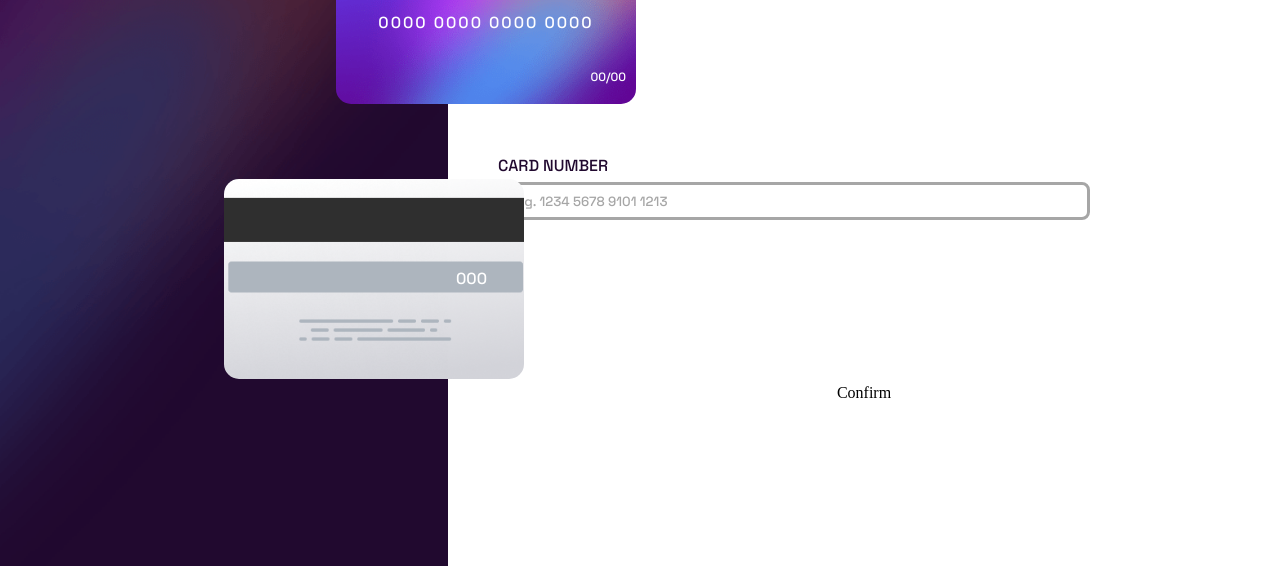
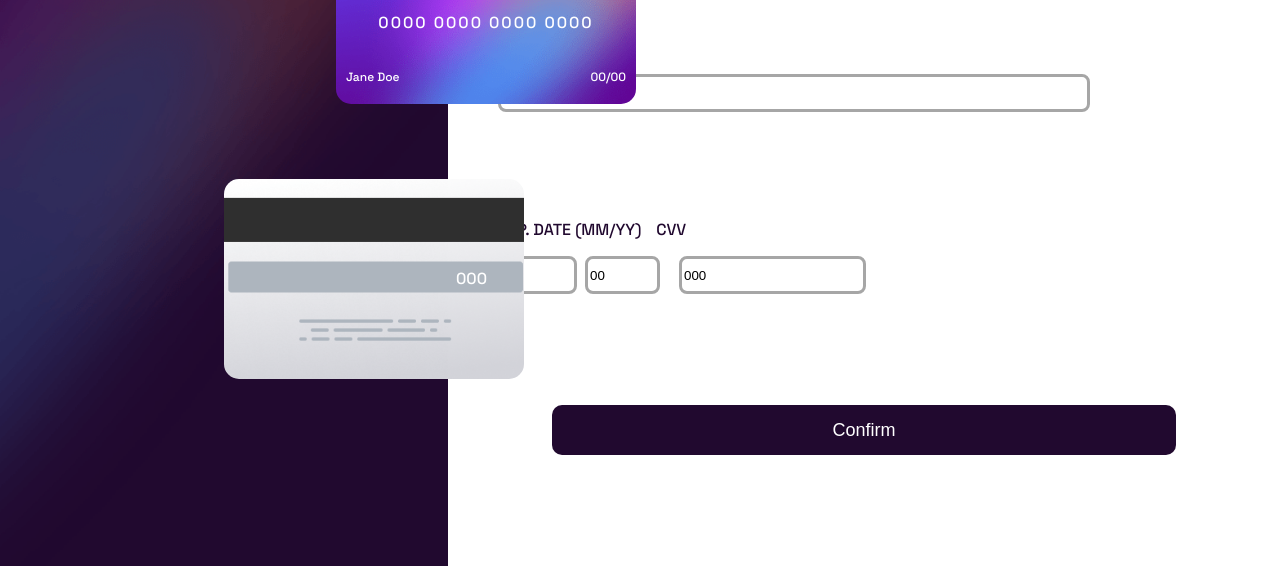
Before and after one commit to abbigailmerrill/personalProjects, a website: page cardDetailsForm/index.html in a window 1280 px wide. Shown: the part 234-800 px from the top of the page. Drawn offline with nearby package versions, Linux system fonts and the light colour scheme.

Commit message:
design updates

```diff
--- a/cardDetailsForm/index.html
+++ b/cardDetailsForm/index.html
@@ -29,25 +29,39 @@
          <div class="cardNumber fontAdjust">0000 0000 0000 0000</div>
          <div class="holderInfo">
             <div class="name"><p class="fontAdjust">Jane Doe</p></div>
-            <div class="date fontAdjust"><p class="fontAdjust">00/00</p></div>
+            <div class="date fontAdjust">
+               <p class="monthText fontAdjust">00</p>
+               <p class="fontAdjust">/</p>
+               <p class="yearText fontAdjust">00</p>
+            </div>
          </div>
       </div>
      </div>
      <div class="formDiv">
       <div class="formBox">
          <label for="name">Cardholder Name</label><br>
-         <input id="name" type="text" placeholder="e.g. Jane Appleseed">
+         <input id="name" type="text" placeholder="e.g. Jane Appleseed" value ="Jane Doe" onfocus="this.value='' ">
       </div>
       <div class="formBox">
          <label for="cardNum">Card Number</label><br>
-         <input maxlength="16" id="cardNum" type="number" placeholder="e.g. 1234 5678 9101 1213">
+         <input id="cardNum" type="number" maxlength="16" placeholder="e.g. 1234 5678 9101 1213" value="0000000000000000" onfocus="this.value='' ">
       </div>
-      <!-- <div class="formBox">
-         <label for="cardNum">Card Number</label><br>
-         <input id="cardNum" type="number" placeholder="e.g. 1234 5678 9101 1213">
-      </div> -->
 
-      <div class="button">Confirm</div>
+      <div class="formBox">
+         <div>
+            <div class="labelBox">
+            <label for="expDate">Exp. Date (MM/YY)</label>
+            <label for="cvv">CVV</label>
+            </div><br>
+            <div class="dateBox">
+               <input class="smallInput" id="month" type="number" maxlength="2" value="00" onfocus="this.value='' ">
+               <input class="smallInput" id="year" type="number" maxlength="2" value="00" onfocus="this.value='' ">
+               <input label="cvc" type="number" maxlength="3" value="000" onfocus="this.value='' ">
+            </div>
+         </div>
+      </div>
+
+      <button>Confirm</button>
      </div>
   </main>
 
--- a/cardDetailsForm/js/app.js
+++ b/cardDetailsForm/js/app.js
@@ -1,16 +1,17 @@
-// Establishing that content will not load until document is ready
-$(document).ready(
-    function(){
-    // Grabs the input that we will be grabbing value from
-    $('input').keyup(function(){
-        // sets value equal to the active inputs value
+// Fills the name section
+function nameFill(){
+    $('#name').keyup(function(){
         var value = $(this).val();
-        // Sets the inputs innerHTML to whatever is in the value input
-        $('.name').text(value);
-        // runs the function again every time the input keys up
 
-        // next function here
-        // get value of the input field
+        $('.name .fontAdjust').text(value);
+    }).keyup();
+}
+
+// Fills the number section
+function numberFill(){
+$('#cardNum').keyup(function(){
+
+    var value = $(this).val();
         var newval = '';
 
         // write regex to remove any space
@@ -19,14 +20,43 @@ $(document).ready(
         // iterate through each numver
         for(var i = 0; i < value.length; i++) {
 
-                // add space if modulus of 4 is 0
+            // add space if number of charcters = 4
             if(i%4 == 0 && i > 0) newval = newval.concat(' ');
 
             // concatenate the new value
             newval = newval.concat(value[i]);
         }
+            $('.cardNumber').text(newval);
 
-                // update the final value in the html input
-                console.log(newval);
+            $('#cardNum').on('keypress', function (e) {
+                var maxlength = $(this).prop('maxlength');
+                if (maxlength !== -1) {
+                    // Prevent execute statement for non-set maxlength prop inputs
+                    var length = $(this).val().trim().length;
+
+                    if (length + 1 > maxlength)
+                    e.preventDefault();
+                }
+            });
         }).keyup();
-    });
+};
+
+function monthFill(){
+    $('#month').keyup(function(){
+        var value = $(this).val();
+        $('.monthText').text(value);
+    }).keyup();
+
+    // if(value >= 12){
+    //     alert('Month value cannot exceed 12');
+    //     $('#month').value = '';
+    // }
+}
+
+$(document).ready(
+
+nameFill(),
+numberFill(),
+monthFill()
+
+)
--- a/cardDetailsForm/scss/cards.scss
+++ b/cardDetailsForm/scss/cards.scss
@@ -100,4 +100,6 @@
 
 .date{
     margin-right: 10px;
+	height: auto;
+	display: flex;
 }
--- a/cardDetailsForm/scss/form.scss
+++ b/cardDetailsForm/scss/form.scss
@@ -40,7 +40,7 @@ input::placeholder:active{
     color: hsl(278, 68%, 11%);
 }
 
-// These styles are supposed to hide the arrows on number inputs
+// These styles hide the arrows on number inputs
 input[type= number]{
     -moz-appearance: textfield;
 }
@@ -50,3 +50,46 @@ input::-webkit-inner-spin-button {
   -webkit-appearance: none;
   margin: 0;
 }
+
+.formBox div .labelBox{
+    height: auto;
+    display: flex;
+    align-items: center;
+    justify-content: flex-start;
+
+    label[for="cvv"]{
+        margin-left: 15px;
+    }
+}
+
+.formBox div .dateBox{
+    height: auto;
+    display: flex;
+    margin-top: 10px;
+
+    .smallInput{
+        margin: 0 4px 0 4px;
+        width: 65px;
+    }
+
+    input:not(.smallInput){
+        margin-left: 15px;
+    }
+}
+
+button{
+    height: 50px;
+    width: 75%;
+    background-color:hsl(278, 68%, 11%);
+    color:white;
+    border: none;
+    font-size: 18px;
+    border-radius: 10px;
+    font-weight: 300;
+    cursor: pointer;
+}
+
+button:active{
+    background-color:hsl(0, 0%, 0%);
+    color: grey;
+}
```
Also changed, not shown: cardDetailsForm/css/styles.css, 2 other files. Lines whose indentation alone changed are shown as unchanged.
